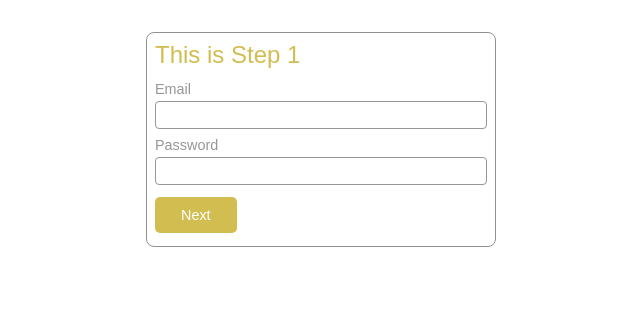
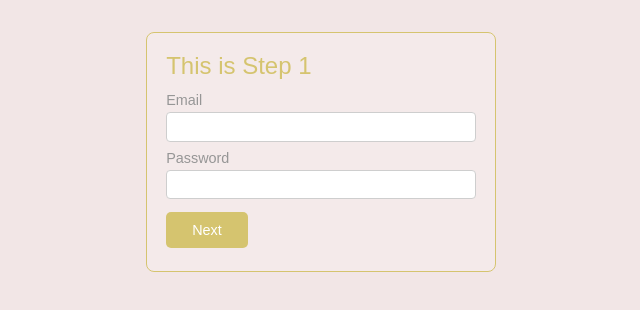
Before and after one commit to stellaw99/animated-multistep-form, a plain HTML site: page index.html in a window 1280 px wide. Shown: the whole page, without its empty margins (319-959 px from the left). Drawn offline with Linux system fonts and the light colour scheme.

Commit message:
form finished

```diff
--- a/main.css
+++ b/main.css
@@ -5,22 +5,30 @@
 }
 
 body {
-    /* background-image: linear-gradient(to right rgb(228, 228, 228) rgb(100, 97, 97)); */
     font-family: poppins, sans-serif;
     font-weight: 500;
-    color: rgb(210, 189, 81);
+    color: rgb(213, 196, 111);
     padding: 1em;
     margin: 1em;
+    background-size: cover;
+    background-repeat: no repeat;
+    /* background: linear-gradient(#e66465, #9198e5); */
+    background-color:rgb(242, 230, 230);
 }
 
 .card {
-    background-color: #fff;
-    border: 1px solid rgb(145, 145, 145);
+    background-color: rgba(255, 255, 255, 0.17);
+    border: 1px solid ;
     border-radius: .5rem;
-    padding: .5rem;
+    padding: 1.2em;
     max-width: 350px;
     margin: 0 auto;
-    animation: fade 500ms 500ms ease-in-out forwards;
+    transform: translateX(200%);
+    opacity: 0;
+    transition: 500ms ease-in-out;
+    position: absolute;
+    /* box-shadow: 5px 0px 5px 0 rgba(0, 0, 0, 0.074), 0 6px 20px 0 rgba(0, 0, 0, 0.2); */
+    /* animation: fade 500ms 500ms ease-in-out forwards; */
     /* margin: .5rem; */
 }
 
@@ -42,10 +50,10 @@ body {
 }
 
 .form-group > input {
-    border: 1px solid rgb(150, 150, 150);
+    border: 1px solid rgb(206, 206, 206);
     border-radius: .25em;
     font-size: 1rem;
-    padding: .25em;
+    padding: .3em;
 }
 
 .step-title {
@@ -55,11 +63,13 @@ body {
 }
 
 .card.active {
+    transform: translateX(0);
     animation: slide 500ms 500ms ease-in-out both;
+    position: relative;
 }
 
 button {
-    background-color: rgb(210, 189, 81);
+    background-color: rgb(213, 196, 111);
     border: none;
     border-radius: 5px;
     color: white;
```
